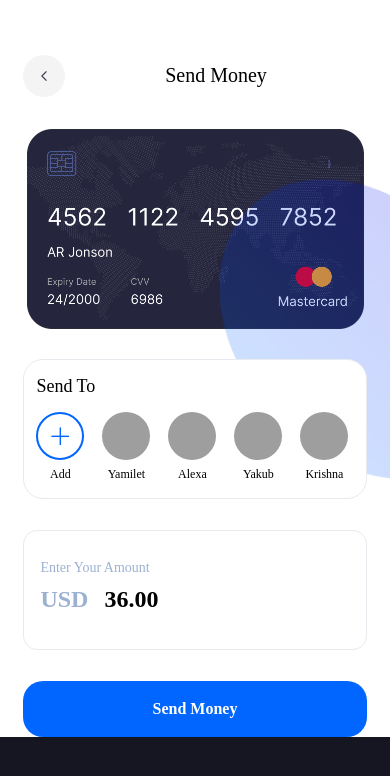
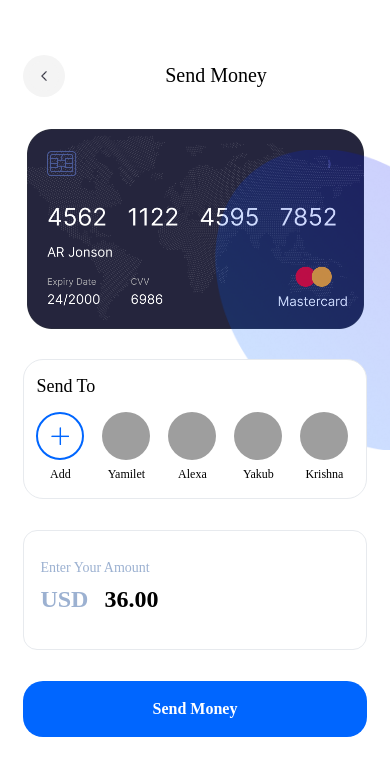
Before and after one commit to nourhanmahmoud112002/BankPick, a React Native app: screen /SendMoney in a window 390 px wide. Shown: the top 776 px of the page. Built offline with nearby package versions, Linux system fonts and the light colour scheme; grey boxes are pictures that could not be loaded.

Commit message:
Enhance UI

```diff
--- a/components/AppBar.tsx
+++ b/components/AppBar.tsx
@@ -2,10 +2,10 @@ import {StyleSheet, Text, View} from 'react-native';
 import BackIcon from './BackIcon';
 import Icon from './Icon';
 import {useTheme} from '../hooks/darkModeContext';
-function AppBar({title, icon, onPress, imageWidth}: any): React.JSX.Element {
+function AppBar({title, icon, onPress, imageWidth ,paddingHorizontal}: any): React.JSX.Element {
   const {isDarkMode} = useTheme();
   return (
-    <View style={styles.constainer}>
+    <View style={[styles.constainer,{paddingHorizontal:paddingHorizontal}]}>
       <BackIcon />
       <Text
         style={[styles.text, {color: isDarkMode ? 'white' : 'black'} as any]}>
--- a/components/AppImageBackground.tsx
+++ b/components/AppImageBackground.tsx
@@ -1,21 +1,13 @@
 import React from 'react';
-import {Image, ImageBackground, StyleSheet} from 'react-native';
+import {ImageBackground, StyleSheet} from 'react-native';
 
-function AppImageBackground({
-  marginTop,
-  image,
-}: any): React.JSX.Element {
+function AppImageBackground({marginTop, image}: any): React.JSX.Element {
   return (
     <ImageBackground
       source={image || require('../assets/images/Card.png')}
       style={[styles.backgroundImage, {marginTop: marginTop}]}
-      resizeMode="contain">
-      <Image
-        source={require('../assets/images/Ellipse.png')}
-        style={styles.overlayImage}
-        resizeMode="cover"
-      />
-    </ImageBackground>
+      resizeMode="contain"
+    />
   );
 }
 export default AppImageBackground;
@@ -24,13 +16,6 @@ const styles = StyleSheet.create({
   backgroundImage: {
     width: '100%',
     height: 200,
-    position:'relative',
-  },
-  overlayImage: {
-    position: 'absolute',
-    top: 50,
-    right: -25,
-    width: '50%',
-    height: 300,
+    position: 'relative',
   },
 });
--- /dev/null
+++ b/components/AppOverlayBackImage.tsx
@@ -0,0 +1,21 @@
+import {Image, StyleSheet} from 'react-native';
+
+function AppOverlayBackImage({marginTop}:any): React.JSX.Element {
+  return (
+    <Image
+      source={require('../assets/images/Ellipse.png')}
+      style={[styles.overlayImage,{marginTop:marginTop}]}
+      resizeMode="cover"
+    />
+  );
+}
+export default AppOverlayBackImage;
+const styles = StyleSheet.create({
+  overlayImage: {
+    position: 'absolute',
+    top: 50,
+    right: 0,
+    width: '45%',
+    height: 300,
+  },
+});
--- a/components/Home/HomeAppBar.tsx
+++ b/components/Home/HomeAppBar.tsx
@@ -1,17 +1,18 @@
-import {StyleSheet, Text, View} from 'react-native';
+import {StyleSheet, Text, useWindowDimensions, View} from 'react-native';
 import CircularImage from '../CircularImage';
 import {AppColors} from '../../utils/AppColors';
 import Icon from '../Icon';
 import {useNavigation} from '@react-navigation/native';
 import {useTheme} from '../../hooks/darkModeContext';
-import { useIcons } from '../../utils/AppIcons';
+import {useIcons} from '../../utils/AppIcons';
 
 function HomeAppBar(): React.JSX.Element {
   const navigation = useNavigation();
   const {isDarkMode} = useTheme();
-   const Icons = useIcons();
+  const {width} = useWindowDimensions();
+  const Icons = useIcons();
   return (
-    <View style={styles.container}>
+    <View style={[styles.container, {paddingHorizontal: width * 0.06}]}>
       <CircularImage image={require('../../assets/images/userImage.png')} />
       <View style={styles.textContainer}>
         <Text style={styles.welcomeText}>Welcome back,</Text>
--- a/components/Home/HomeContent.tsx
+++ b/components/Home/HomeContent.tsx
@@ -1,13 +1,16 @@
-import {StyleSheet, View} from 'react-native';
+import {StyleSheet, useWindowDimensions, View} from 'react-native';
 import HomeCategorizeIcons from './HomeCategorizeIcons';
 import HomeTransactions from './HomeTransactions';
 import AppImageBackground from '../AppImageBackground';
+import AppOverlayBackImage from '../AppOverlayBackImage';
 
 function HomeContent(): React.JSX.Element {
+  const {width} = useWindowDimensions();
   return (
     <View style={styles.container}>
       <AppImageBackground />
-      <View style={styles.contentWrapper}>
+      <AppOverlayBackImage />
+      <View style={[styles.contentWrapper, {paddingHorizontal: width * 0.06}]}>
         <HomeCategorizeIcons />
         <HomeTransactions />
       </View>
--- a/components/MyCards/AddNewCardContent.tsx
+++ b/components/MyCards/AddNewCardContent.tsx
@@ -1,13 +1,17 @@
 import React from 'react';
-import {StyleSheet, View} from 'react-native';
+import {StyleSheet, useWindowDimensions, View} from 'react-native';
 import AppImageBackground from '../AppImageBackground';
 import InputField from '../Auth/InputFiled';
+import AppOverlayBackImage from '../AppOverlayBackImage';
 
 function AddNewCardContent(): React.JSX.Element {
+  const {width} = useWindowDimensions();
   return (
     <View>
       <AppImageBackground marginTop={32} />
-      <View style={styles.contentContainer}>
+      <AppOverlayBackImage marginTop={30}/>
+      <View
+        style={[styles.contentContainer, {paddingHorizontal: width * 0.06}]}>
         <InputField
           label="Cardholder Name"
           leftIcon="user"
--- a/components/MyCards/CardsContent.tsx
+++ b/components/MyCards/CardsContent.tsx
@@ -1,17 +1,20 @@
 import React from 'react';
-import {StyleSheet, View} from 'react-native';
+import {StyleSheet, useWindowDimensions, View} from 'react-native';
 import HomeTransactionsList from '../Home/HomeTransactionsList';
 
 import MonthySpendingLimit from './MonthlySpendingLimit';
 import AppImageBackground from '../AppImageBackground';
 import {useTransactionsList} from '../../data/appData';
+import AppOverlayBackImage from '../AppOverlayBackImage';
 
 function CardsContent(): React.JSX.Element {
   const TransactionsList = useTransactionsList();
+  const {width} = useWindowDimensions();
   return (
     <View>
       <AppImageBackground marginTop={32} />
-      <View style={styles.contentContainer}>
+      <AppOverlayBackImage marginTop={30}/>
+      <View style={[styles.contentContainer, {paddingHorizontal: width * 0.06}]}>
         <HomeTransactionsList
           data={TransactionsList.filter(item => item.id !== '3')}
         />
--- a/screens/Home/AddNewCardScreen.tsx
+++ b/screens/Home/AddNewCardScreen.tsx
@@ -12,12 +12,12 @@ function AddNewCardScreen(): React.JSX.Element {
       style={[
         styles.container,
         {
-          paddingHorizontal: width * 0.06,
+          // paddingHorizontal: width * 0.06,
           paddingTop: height * 0.065,
           backgroundColor: isDarkMode ? AppColors.dark : 'white',
         } as any,
       ]}>
-      <AppBar title="Add New Card" />
+      <AppBar title="Add New Card" paddingHorizontal={width * 0.06} />
       <AddNewCardContent />
     </View>
   );
--- a/screens/Home/AllCardsScreen.tsx
+++ b/screens/Home/AllCardsScreen.tsx
@@ -5,6 +5,7 @@ import AppImageBackground from '../../components/AppImageBackground';
 
 import AppButton from '../../components/AppButton';
 import {useTheme} from '../../hooks/darkModeContext';
+import AppOverlayBackImage from '../../components/AppOverlayBackImage';
 function AllCardsScreen({navigation}: any): React.JSX.Element {
   const {isDarkMode} = useTheme();
   const {width, height} = useWindowDimensions();
@@ -13,14 +14,14 @@ function AllCardsScreen({navigation}: any): React.JSX.Element {
       style={[
         styles.container,
         {
-          paddingHorizontal: width * 0.06,
           paddingTop: height * 0.065,
           backgroundColor: isDarkMode ? AppColors.dark : 'white',
         } as any,
       ]}>
-      <AppBar title="All Cards" />
-      <AppImageBackground marginTop={32}/>
-      <View style={{marginTop: height * 0.06}}>
+      <AppBar title="All Cards" paddingHorizontal={width * 0.06} />
+      <AppImageBackground marginTop={32} />
+      <AppOverlayBackImage marginTop={100} />
+      <View style={{marginTop: height * 0.06, paddingHorizontal: width * 0.06}}>
         <AppButton onPress={() => navigation.navigate('AddNewCard')}>
           Add New Card +
         </AppButton>
--- a/screens/Home/HomeScreen.tsx
+++ b/screens/Home/HomeScreen.tsx
@@ -6,13 +6,13 @@ import {useTheme} from '../../hooks/darkModeContext';
 
 function HomeScreen(): React.JSX.Element {
   const {isDarkMode} = useTheme();
+  // eslint-disable-next-line @typescript-eslint/no-unused-vars
   const {width, height} = useWindowDimensions();
   return (
     <View
       style={[
         styles.container,
         {
-          paddingHorizontal: width * 0.06,
           paddingTop: height * 0.065,
           backgroundColor: isDarkMode ? AppColors.dark : 'white',
         } as any,
--- a/screens/Home/MyCardsScreen.tsx
+++ b/screens/Home/MyCardsScreen.tsx
@@ -20,7 +20,6 @@ function MyCardsScreen({navigation}: any): React.JSX.Element {
         style={[
           styles.container,
           {
-            paddingHorizontal: width * 0.06,
             paddingTop: height * 0.065,
           } as any,
         ]}>
@@ -28,8 +27,10 @@ function MyCardsScreen({navigation}: any): React.JSX.Element {
           title="My Cards"
           icon={Icons.add}
           imageWidth={15}
+          paddingHorizontal={width * 0.06}
           onPress={() => navigation.navigate('AddNewCard')}
         />
+
         <CardsContent />
       </View>
     </ScrollView>
--- a/screens/Home/SendMoneyScreen.tsx
+++ b/screens/Home/SendMoneyScreen.tsx
@@ -6,26 +6,33 @@ import SendToSection from '../../components/Home/SendToSection';
 import AppButton from '../../components/AppButton';
 import SendMoneySection from '../../components/Home/SendMoneySection';
 import {useTheme} from '../../hooks/darkModeContext';
+import AppOverlayBackImage from '../../components/AppOverlayBackImage';
 
 function SendMoneyScreen(): React.JSX.Element {
   const {isDarkMode} = useTheme();
   const {width, height} = useWindowDimensions();
   return (
-    <ScrollView style={styles.container}>
+    <ScrollView
+      style={[
+        styles.container,
+        {backgroundColor: isDarkMode ? AppColors.dark : 'white'} as any,
+      ]}>
       <View
         style={[
           styles.container,
           {
-            paddingHorizontal: width * 0.06,
+            // paddingHorizontal: width * 0.06,
             paddingTop: height * 0.065,
-            backgroundColor: isDarkMode ? AppColors.dark : 'white',
           } as any,
         ]}>
-        <AppBar title="Send Money" />
+        <AppBar title="Send Money" paddingHorizontal={width * 0.06} />
         <AppImageBackground marginTop={32} />
-        <SendToSection />
-        <SendMoneySection />
-        <AppButton>Send Money</AppButton>
+        <AppOverlayBackImage marginTop={100} />
+        <View style={{paddingHorizontal: width * 0.06}}>
+          <SendToSection />
+          <SendMoneySection />
+          <AppButton>Send Money</AppButton>
+        </View>
       </View>
     </ScrollView>
   );
```
